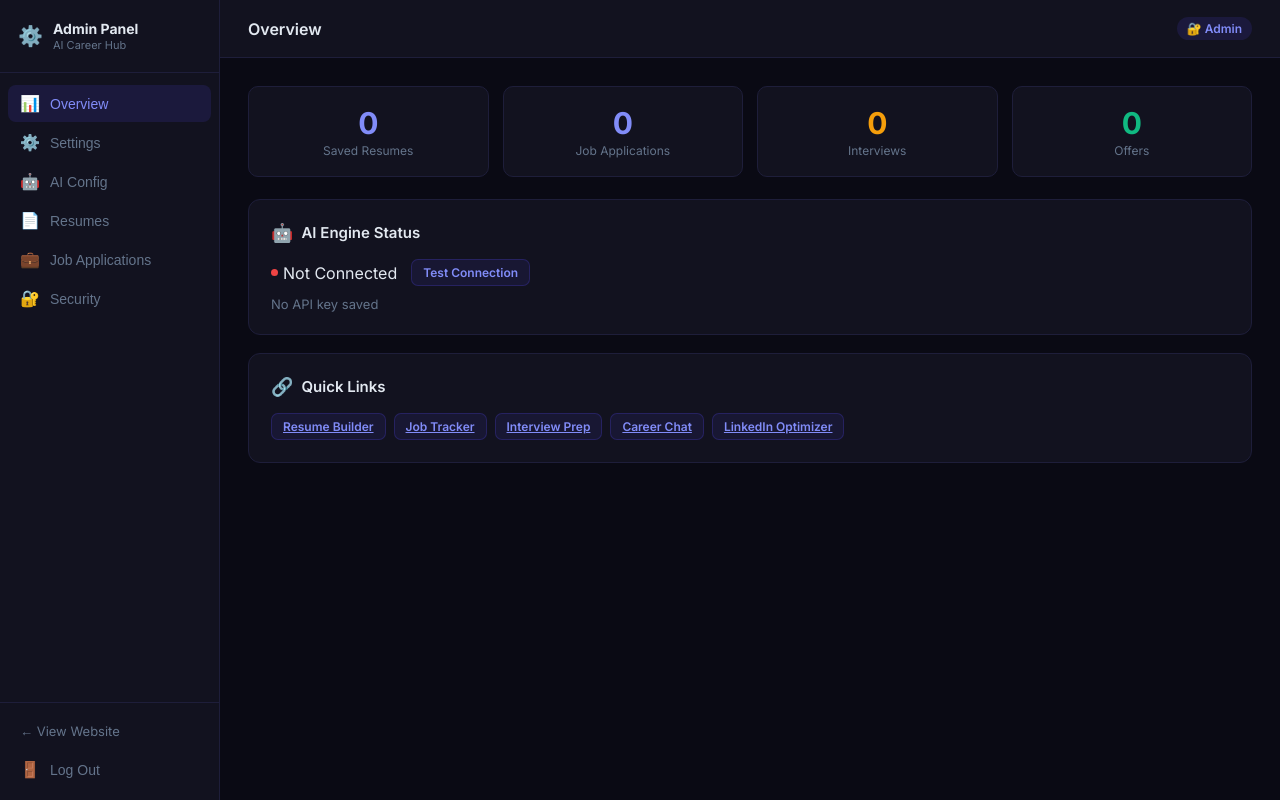
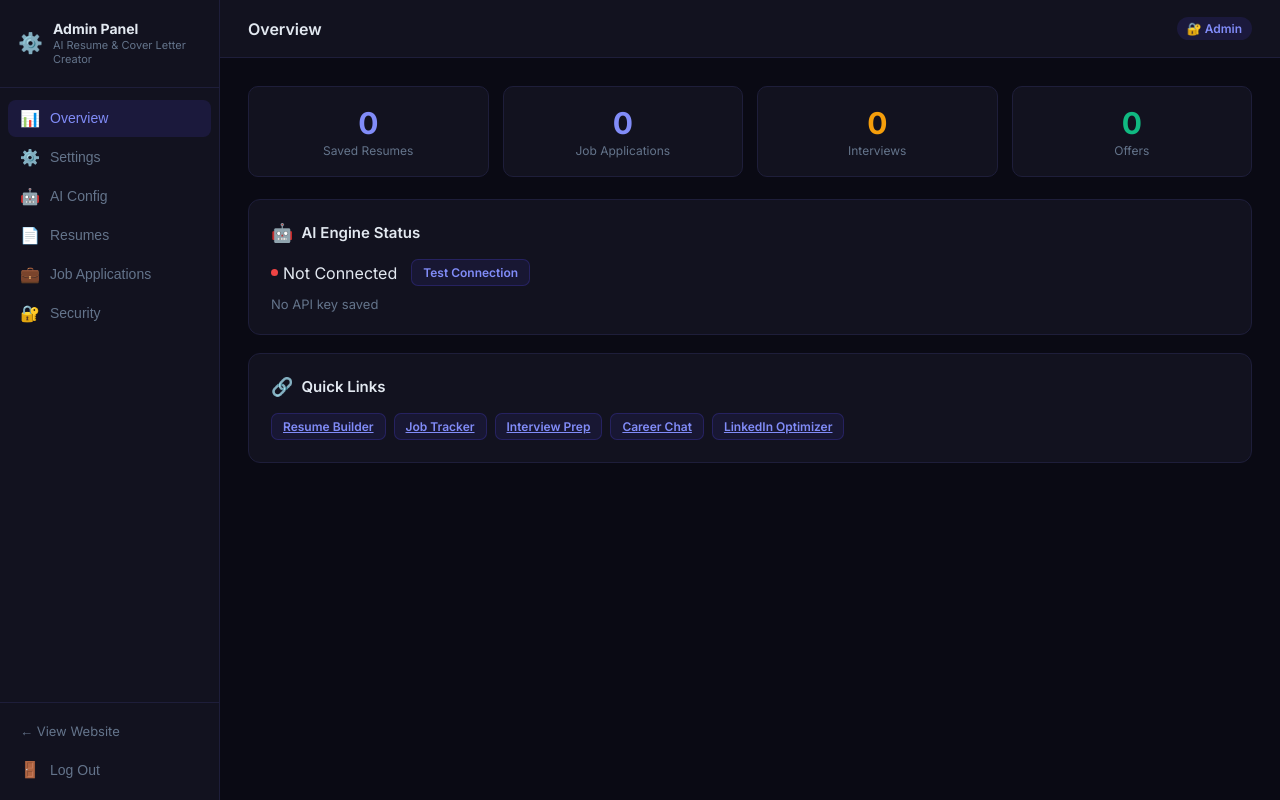
Before and after one commit to julisunkan/res, a Flask app: page /julisunkan/dashboard in a window 1280 px wide. Run offline with Flask 3, Linux system fonts and the light colour scheme; the visitor is signed in with stand-in values (Sample User, id 1); data that the repository does not hold is empty.

Commit message:
Update app name to AI Resume & Cover Letter Creator across all files
Replace all instances of "AI Career Hub" with "AI Resume & Cover Letter Creator" in routes, templates, and static manifest.

Replit-Commit-Author: Agent
Replit-Commit-Session-Id: 3dcab04b-7a53-41a7-8974-dfcb86cf9343
Replit-Commit-Checkpoint-Type: full_checkpoint
Replit-Commit-Event-Id: f84f822b-fa9c-497f-9a22-8f9a16ea45d8
Replit-Commit-Screenshot-Url: https://storage.googleapis.com/screenshot-production-us-central1/04ae6cf8-230c-499d-92f1-96040b949546/3dcab04b-7a53-41a7-8974-dfcb86cf9343/Bquv0TN
Replit-Helium-Checkpoint-Created: true

```diff
--- a/routes/admin.py
+++ b/routes/admin.py
@@ -69,7 +69,7 @@ def get_settings():
     # Always include known keys even if unset
     defaults = {
         'groq_api_key': '',
-        'app_name': 'AI Career Hub',
+        'app_name': 'AI Resume & Cover Letter Creator',
         'app_tagline': 'Your intelligent job application assistant — from resume to offer letter.',
         'max_upload_mb': '10',
         'ai_model': 'llama-3.3-70b-versatile',
--- a/templates/admin/dashboard.html
+++ b/templates/admin/dashboard.html
@@ -3,7 +3,7 @@
 <head>
     <meta charset="UTF-8">
     <meta name="viewport" content="width=device-width, initial-scale=1.0">
-    <title>Admin Panel — AI Career Hub</title>
+    <title>Admin Panel — AI Resume & Cover Letter Creator</title>
     <link href="https://fonts.googleapis.com/css2?family=Inter:wght@300;400;500;600;700&display=swap" rel="stylesheet">
     <style>
         *, *::before, *::after { box-sizing: border-box; margin: 0; padding: 0; }
@@ -174,7 +174,7 @@
 <aside class="sidebar">
     <div class="sidebar-brand">
         <div class="brand-icon">⚙️</div>
-        <div class="brand-text">Admin Panel<div class="brand-sub">AI Career Hub</div></div>
+        <div class="brand-text">Admin Panel<div class="brand-sub">AI Resume & Cover Letter Creator</div></div>
     </div>
     <nav class="sidebar-nav">
         <button class="nav-item active" onclick="show('overview')"><span class="icon">📊</span> Overview</button>
@@ -239,7 +239,7 @@
                 <div class="form-row">
                     <div class="form-group">
                         <label>App Name</label>
-                        <input type="text" id="s-app_name" placeholder="AI Career Hub">
+                        <input type="text" id="s-app_name" placeholder="AI Resume & Cover Letter Creator">
                     </div>
                     <div class="form-group">
                         <label>App Tagline</label>
--- a/templates/base.html
+++ b/templates/base.html
@@ -18,7 +18,7 @@
         <div class="nav-brand">
             <a href="/">
                 <span class="brand-icon">✦</span>
-                <span class="brand-name">AI Career Hub</span>
+                <span class="brand-name">AI Resume & Cover Letter Creator</span>
             </a>
         </div>
         <button class="nav-toggle" id="navToggle" aria-label="Toggle menu">☰</button>
--- a/templates/career_chat.html
+++ b/templates/career_chat.html
@@ -1,5 +1,5 @@
 {% extends "base.html" %}
-{% block title %}Career Chat - AI Career Hub{% endblock %}
+{% block title %}Career Chat - AI Resume & Cover Letter Creator{% endblock %}
 {% block content %}
 <div class="page-header">
     <div class="page-title">💬 AI Career Assistant</div>
--- a/templates/index.html
+++ b/templates/index.html
@@ -1,9 +1,9 @@
 {% extends "base.html" %}
-{% block title %}Dashboard - AI Career Hub{% endblock %}
+{% block title %}Dashboard - AI Resume & Cover Letter Creator{% endblock %}
 {% block content %}
 <div class="hero">
     <div class="hero-title">
-        <span class="gradient-text">AI Career Hub</span>
+        <span class="gradient-text">AI Resume & Cover Letter Creator</span>
     </div>
     <p class="hero-subtitle">Your intelligent job application assistant — from resume to offer letter, powered by AI.</p>
     <div class="hero-actions">
--- a/templates/interview_prep.html
+++ b/templates/interview_prep.html
@@ -1,5 +1,5 @@
 {% extends "base.html" %}
-{% block title %}Interview Prep - AI Career Hub{% endblock %}
+{% block title %}Interview Prep - AI Resume & Cover Letter Creator{% endblock %}
 {% block content %}
 <div class="page-header">
     <div class="page-title">🎯 Interview Preparation</div>
--- a/templates/job_tracker.html
+++ b/templates/job_tracker.html
@@ -1,5 +1,5 @@
 {% extends "base.html" %}
-{% block title %}Job Tracker - AI Career Hub{% endblock %}
+{% block title %}Job Tracker - AI Resume & Cover Letter Creator{% endblock %}
 {% block content %}
 <div class="page-header">
     <div class="page-title">📊 Job Tracker</div>
--- a/templates/linkedin_optimizer.html
+++ b/templates/linkedin_optimizer.html
@@ -1,5 +1,5 @@
 {% extends "base.html" %}
-{% block title %}LinkedIn Optimizer - AI Career Hub{% endblock %}
+{% block title %}LinkedIn Optimizer - AI Resume & Cover Letter Creator{% endblock %}
 {% block content %}
 <div class="page-header">
     <div class="page-title">🔗 LinkedIn Profile Optimizer</div>
--- a/templates/resume_builder.html
+++ b/templates/resume_builder.html
@@ -1,5 +1,5 @@
 {% extends "base.html" %}
-{% block title %}Resume Builder - AI Career Hub{% endblock %}
+{% block title %}Resume Builder - AI Resume & Cover Letter Creator{% endblock %}
 {% block content %}
 <div class="page-header">
     <div class="page-title page-title-gradient">📄 Resume Builder</div>
```
Also changed, not shown: static/manifest.json.
